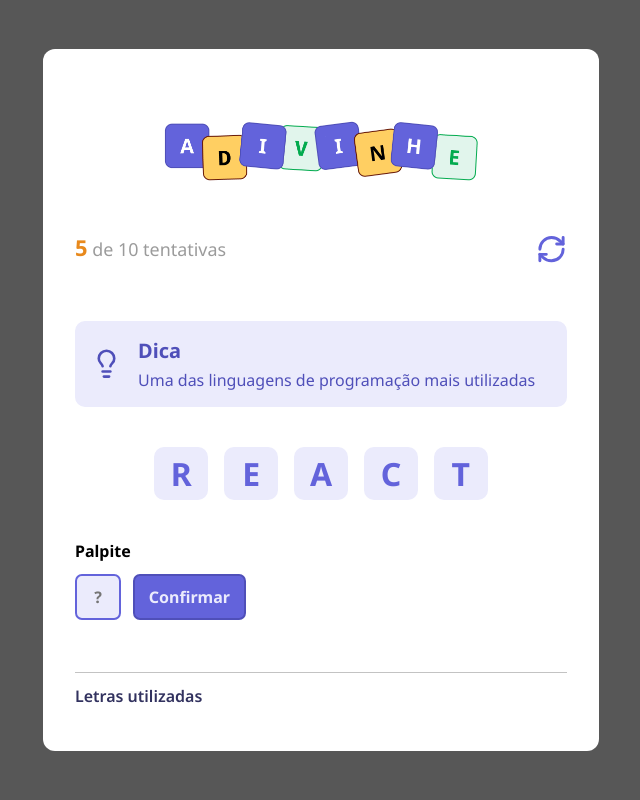
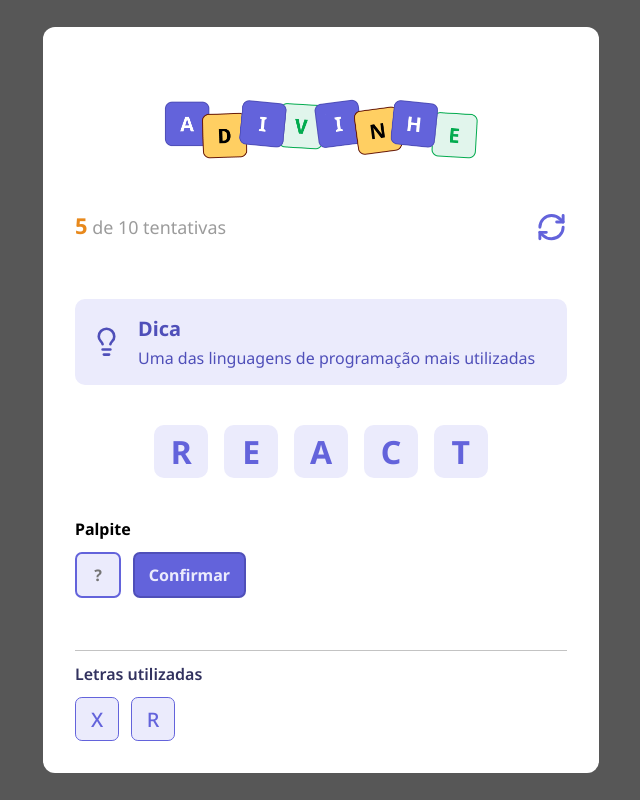
Before and after one commit to Victorc-Castro/guessing-game-project, a React (Vite) app: page / in a window 1280 px wide. Shown: the whole page, without its empty margins (319-959 px from the left). Built offline with nearby package versions, Linux system fonts and the light colour scheme.

Commit message:
feat: adding font size variations

```diff
--- a/src/components/Letter/index.tsx
+++ b/src/components/Letter/index.tsx
@@ -2,11 +2,17 @@
 
 type Props = {
   value?: String
+  size?: "default" | "small"
 }
 
-export function Letter({value = ""}: Props ) {
+export function Letter({ value = "", size = "default" }: Props) {
   return (
-    <div className={styles.letter}>
+    <div
+      className= {`
+        ${styles.letter}
+        ${size === "small" && styles.letterSmall}
+      `}
+      >
       <span>{value}</span>
     </div>
   )
--- a/src/components/Letter/styles.module.css
+++ b/src/components/Letter/styles.module.css
@@ -14,3 +14,13 @@
   align-items: center;
   justify-content: center;
 }
+
+.letterSmall {
+  width: 2.75rem;
+  height: 2.75rem;
+  border-radius: 0.43rem;
+
+  font-size: 1.25rem;
+  font-weight: 500;
+  border: 1px solid #6363db;
+}
--- a/src/components/LettersUsed/index.tsx
+++ b/src/components/LettersUsed/index.tsx
@@ -1,9 +1,16 @@
 import styles from "./styles.module.css"
+
+import { Letter } from "../Letter"
 
 export function LettersUsed() {
   return (
     <div className={styles.lettersUsed}>
       <h5>Letras utilizadas</h5>
+
+      <div>
+        <Letter value="X" size="small" />
+        <Letter value="R" size="small" />
+      </div>
     </div>
   )
 }
--- a/src/components/LettersUsed/styles.module.css
+++ b/src/components/LettersUsed/styles.module.css
@@ -10,3 +10,9 @@
   font-weight: 600;
   margin: 0.75rem 0;
 }
+
+.lettersUsed > div {
+  display: flex;
+  gap: 0.75rem;
+  flex-wrap: wrap;
+}
```
